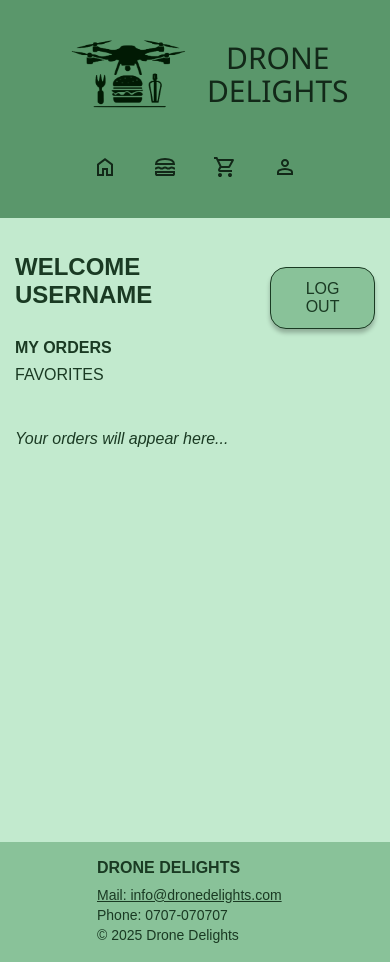
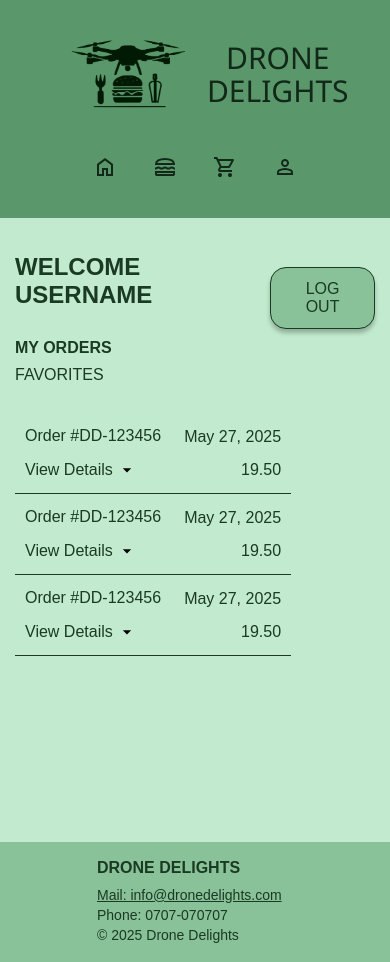
Before and after one commit to Filippannilsson/GranssnittsutvecklingFilippaNilssonSYSM8, a React (Create React App) app: page /profile in a window 390 px wide. Built offline with nearby package versions, Linux system fonts and the light colour scheme; a web font is replaced by a local one.

Commit message:
Skapat orderoverview med hårdkodad data till profile-page

```diff
--- /dev/null
+++ b/src/components/MyOrderOverview.jsx
@@ -0,0 +1,58 @@
+import React, { useState } from "react";
+import "../styles/MyOrderOverview.css";
+import "../App.css";
+import { ReactComponent as ArrowDropDownIcon } from "../assets/logos/arrow-drop-down.svg";
+
+function OrderOverview() {
+  const [isExpanded, setIsExpanded] = useState(false);
+
+  // Hårdkodad data för testning
+  const orderData = {
+    id: "DD-123456",
+    date: "May 27, 2025",
+    total: "19.50",
+    products: [
+      { id: 1, name: "Cheeseburger", quantity: 1, price: "10.50" },
+      { id: 2, name: "Milkshake", quantity: 2, price: "9.00" },
+    ],
+  };
+
+  function toggleDetails() {
+    setIsExpanded(!isExpanded);
+  }
+
+  return (
+    <div className={`order-container ${isExpanded ? "expanded" : ""}`}>
+      <div className="order-overview-container">
+        <div className="overview-left-section">
+          <p className="overview-ordernumber">Order #{orderData.id}</p>
+          <div className="view-details-section" onClick={toggleDetails}>
+            <p className="view-details">View Details</p>
+            <ArrowDropDownIcon
+              style={{
+                transform: isExpanded ? "rotate(180deg)" : "rotate(0deg)",
+                transition: "transform 0.3s",
+              }}
+            />
+          </div>
+        </div>
+        <div className="overview-right-section">
+          <p className="overview-date">{orderData.date}</p>
+          <p className="overview-total">{orderData.total}</p>
+        </div>
+      </div>
+
+      <div className={`my-order-details ${isExpanded ? "show" : ""}`}>
+        {orderData.products.map((product) => (
+          <div key={product.id} className="product-row">
+            <span className="product-name">{product.name}</span>
+            <span className="product-quantity">x{product.quantity}</span>
+            <span className="product-price">${product.price}</span>
+          </div>
+        ))}
+      </div>
+    </div>
+  );
+}
+
+export default OrderOverview;
--- a/src/pages/Profile.js
+++ b/src/pages/Profile.js
@@ -1,6 +1,7 @@
 import { useNavigate } from "react-router-dom";
 import "../styles/Profile.css";
 import "../App.css";
+import MyOrderOverview from "../components/MyOrderOverview";
 
 function Profile() {
   const navigate = useNavigate();
@@ -30,7 +31,10 @@ function Profile() {
 
           <div className="profile-content">
             <div className="orders-section">
-              <p>Your orders will appear here...</p>
+              <MyOrderOverview />
+              <MyOrderOverview />
+              <MyOrderOverview />
+              {/* <p>Your orders will appear here...</p> */}
             </div>
           </div>
         </div>
--- /dev/null
+++ b/src/styles/MyOrderOverview.css
@@ -0,0 +1,163 @@
+.order-container,
+.order-container * {
+  box-sizing: border-box;
+}
+
+.overview-ordernumber,
+.view-details,
+.overview-date,
+.overview-total {
+  margin: 0;
+  padding: 0;
+}
+
+.order-container:not(.expanded) .order-overview-container {
+  border-bottom: 1px solid #1a3a23;
+  transition: border-bottom 0.1s ease-in 0.2s;
+}
+
+.order-overview-container {
+  background-color: #c2eace;
+  height: 80px;
+  max-width: 500px;
+  display: flex;
+  justify-content: space-between;
+  align-items: center;
+  font-size: 16px;
+  font-style: normal;
+  color: #1a3a23;
+  transition: border-bottom 0.5s ease-in;
+}
+
+.overview-left-section,
+.overview-right-section {
+  display: flex;
+  flex-direction: column;
+  justify-content: center;
+  gap: 15px;
+}
+
+.overview-left-section {
+  align-items: flex-start;
+  width: 190px;
+}
+
+.overview-ordernumber,
+.view-details-section {
+  display: flex;
+  align-items: center;
+}
+
+.view-details-section {
+  gap: 4px;
+  cursor: pointer;
+  transition: all 0.3s;
+}
+
+.view-details-section:hover {
+  font-weight: bold;
+}
+
+.view-details {
+  margin: 0;
+  display: flex;
+  align-items: center;
+  justify-content: flex-start;
+}
+
+.view-details-section svg {
+  width: 20px;
+  height: 20px;
+  flex-shrink: 0;
+}
+
+.overview-right-section {
+  align-items: flex-end;
+  width: 180px;
+}
+
+.overview-date,
+.overview-total {
+  display: flex;
+  align-items: center;
+  justify-content: flex-end;
+  margin: 0;
+}
+
+.my-order-details {
+  max-width: 500px;
+  overflow: hidden;
+  max-height: 0;
+  opacity: 0;
+  border-bottom: 1px solid transparent;
+  transition: all 0.3s ease-in-out;
+}
+
+.my-order-details.show {
+  max-height: 200px;
+  opacity: 1;
+  border-bottom: 1px solid #1a3a23;
+}
+
+.product-row {
+  display: flex;
+  justify-content: space-between;
+  align-items: center;
+  padding: 8px 0;
+  color: #1a3a23;
+  font-size: 14px;
+  font-style: normal;
+}
+
+.product-name {
+  flex: 1;
+  text-align: left;
+}
+
+.product-quantity {
+  text-align: center;
+}
+
+.product-price {
+  flex: 0 0 80px;
+  text-align: right;
+}
+
+/* @keyframes slideDown {
+  from {
+    opacity: 0;
+    max-height: 0;
+    padding-top: 0;
+    padding-bottom: 0;
+  }
+  to {
+    opacity: 1;
+    max-height: 200px;
+  }
+} */
+
+@media (max-width: 600px) {
+  .order-overview-container,
+  .order-details {
+    max-width: 100%;
+    padding: 0 10px;
+  }
+
+  .overview-left-section,
+  .overview-right-section {
+    width: auto;
+    min-width: 120px;
+  }
+
+  .product-row {
+    font-size: 14px;
+  }
+
+  .product-quantity {
+    flex: 0 0 50px;
+  }
+
+  .product-price {
+    flex: 0 0 70px;
+  }
+}
```
Also changed, not shown: src/assets/logos/arrow-drop-down.svg (added), src/assets/logos/dd-logo.png (deleted).
